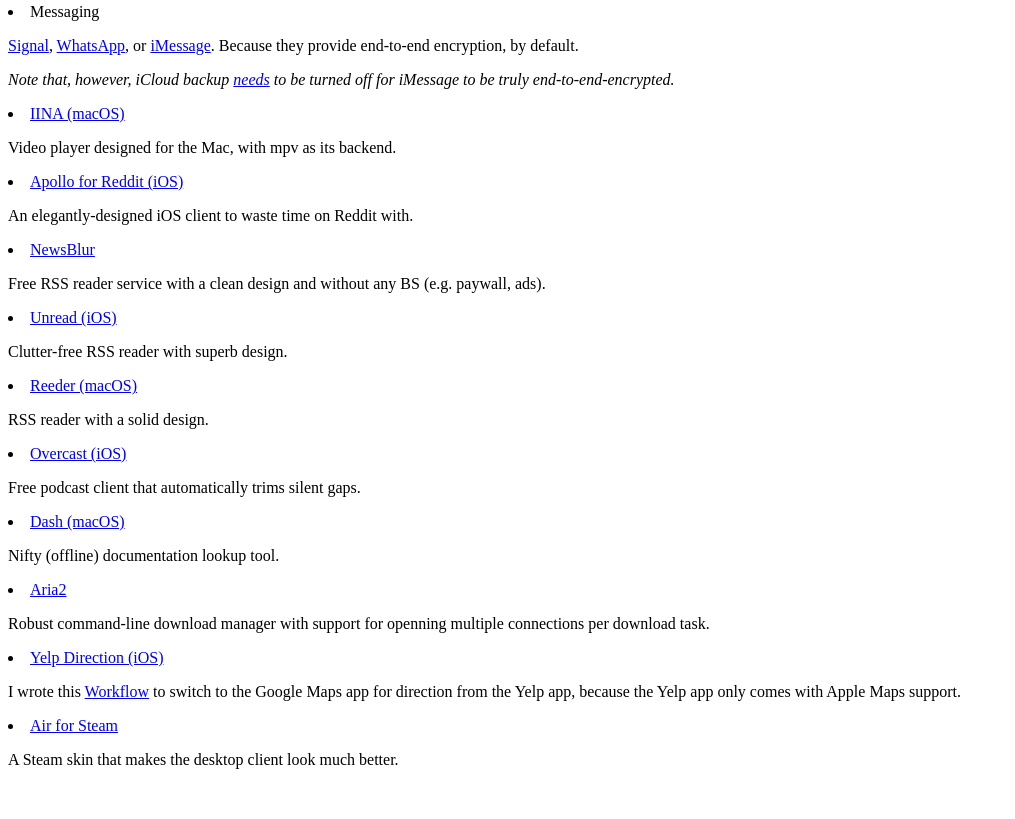
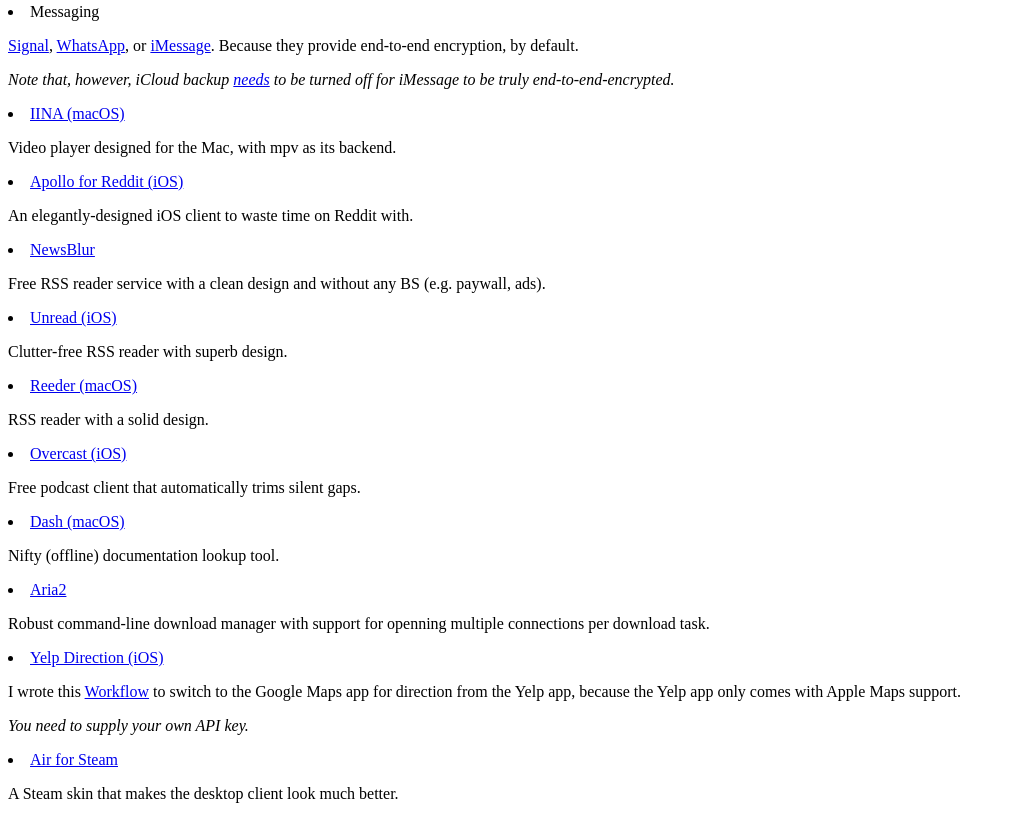
Before and after one commit to adam1x/adam1x.github.io, a plain HTML site: page index.html in a window 1280 px wide. Shown: the part 2237-3056 px from the top of the page, without its empty margins (0-1015 px from the left). Before the commit the page ends 3022 px from the top, so only its background shows below. Drawn offline with Linux system fonts and the light colour scheme.

Commit message:
Add Yelp Direction note on API key

```diff
--- a/index.html
+++ b/index.html
@@ -164,6 +164,7 @@
             <li>
                 <a href="https://workflow.is/workflows/4e2a03b97748430e992d51beacf20c45" target="_blank">Yelp Direction (iOS)</a>
                 <p>I wrote this <a href="https://workflow.is/" target="_blank">Workflow</a> to switch to the Google Maps app for direction from the Yelp app, because the Yelp app only comes with Apple Maps support.</p>
+                <p><i>You need to supply your own API key.</i></p>
             </li>
             <li>
                 <a href="http://airforsteam.com/" target="_blank">Air for Steam</a>
```
